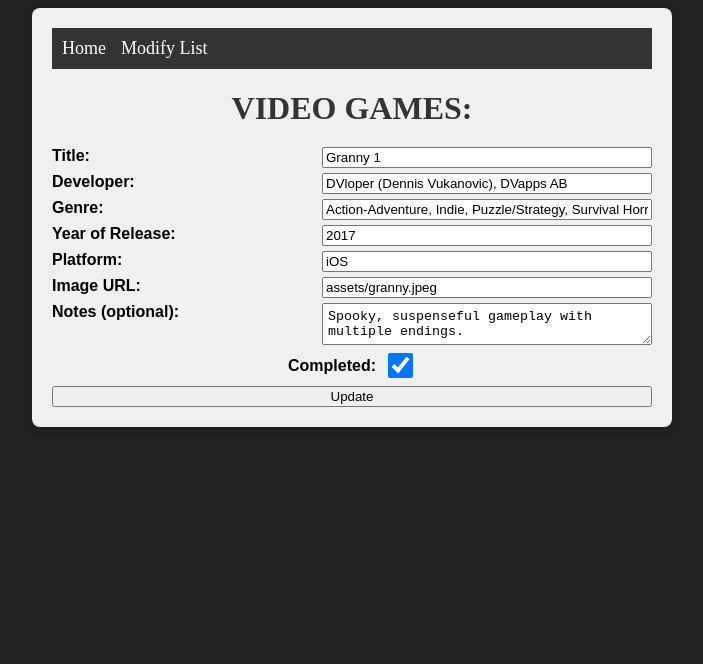
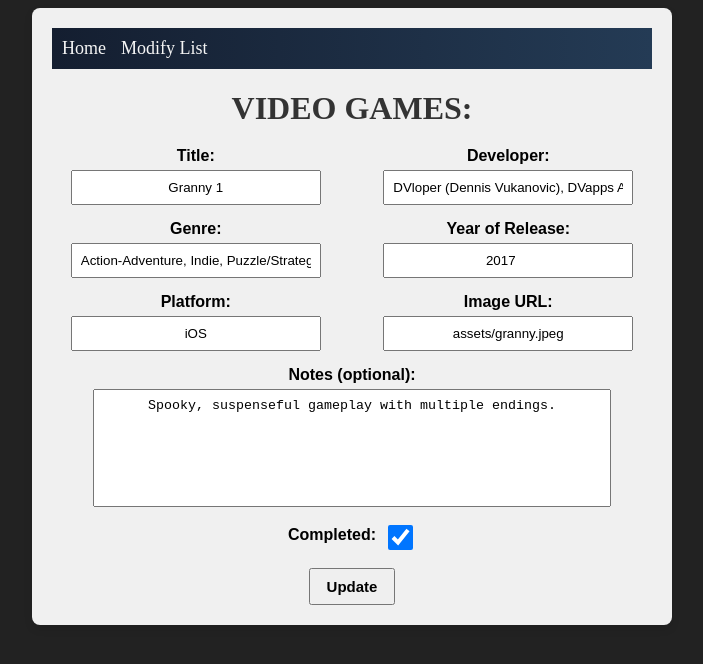
Before and after one commit to faarizsheikh/Faariz_Sheikh_Learning_Angular, an Angular app: page /modify/1 in a window 1280 px wide. Shown: the top 664 px of the page, without its empty margins (288-991 px from the left). Built offline with nearby package versions, Linux system fonts and the light colour scheme.

Commit message:
IMPROVED: Form attributes/limits + CHANGED: Navigation bar styling. CLEANED: CSS code.

```diff
--- a/src/app/app.css
+++ b/src/app/app.css
@@ -6,9 +6,7 @@
   margin-bottom: 20px;
 }
 
-h3 {
-  font-size: 2.4rem;
-}
+h3 {  font-size: 2.4rem;}
 
 .container {
   background-color: #f0f0f0;
@@ -20,19 +18,19 @@
 }
 
 .navbar {
-  background-color: #333;
+  background: linear-gradient(90deg, #141e30, #243b55);
   padding: 10px;
 
   a {
     font-size: 1.8em;
-    color: white;
+    color: #f5f5f5;
     text-decoration: none;
     margin-right: 15px;
     cursor: pointer;
   }
 
   a:hover {
-    color: #007bff;
+    color: #00e676;
     text-decoration: underline;
   }
 }
--- a/src/app/game-form/game-form.css
+++ b/src/app/game-form/game-form.css
@@ -1,32 +1,57 @@
 form {
   display: grid;
-  grid-auto-rows: auto;
   grid-template-areas:
-    "titleLbl titleTxt"
-    "devLbl devTxt"
-    "genreLbl genreTxt"
-    "yearLbl yearTxt"
-    "platformLbl platformTxt"
-    "imgLbl imgTxt"
-    "notesLbl notesTxt"
+    "title dev"
+    "genre year"
+    "platform img"
+    "notes notes"
     "completed completed"
     "submit submit";
-  grid-template-columns: 250px 1fr;
-  column-gap: 20px;
-  row-gap: 5px;
+  grid-template-columns: 1fr 1fr;
+  gap: 15px 25px;
+  justify-items: center;
+  text-align: center;
 }
 
-form > .completed {
-  grid-area: completed;
+form div {
   display: flex;
+  flex-direction: column;
   align-items: center;
-  justify-content: center;
-  gap: 8px;
 }
 
-form > label,
-form > .completed > label {
+form label {
   font: bold 16px sans-serif;
+  margin-bottom: 5px;
+}
+
+form input,
+form textarea {
+  width: 230px;
+  padding: 8px;
+  text-align: center;
+}
+
+form textarea {
+  resize: none;
+  height: 100px;
+  width: 500px;
+}
+
+/* NOTE: I wrote these in single lines to make code cleaner - I learned it from VSC extension: Prettier Formatter */
+form > div:nth-of-type(1) { grid-area: title; }
+form > div:nth-of-type(2) { grid-area: dev; }
+form > div:nth-of-type(3) { grid-area: genre; }
+form > div:nth-of-type(4) { grid-area: year; }
+form > div:nth-of-type(5) { grid-area: platform; }
+form > div:nth-of-type(6) { grid-area: img; }
+form > .notes { grid-area: notes; }
+form > .completed { grid-area: completed; }
+
+form .completed {
+  flex-direction: row;
+  justify-content: center;
+  align-items: center;
+  gap: 8px;
 }
 
 form .completed input[type="checkbox"] {
@@ -34,82 +59,10 @@
   height: 25px;
 }
 
-form > button {
+form button {
   grid-area: submit;
-  text-align: center;
+  justify-self: center;
+  padding: 8px 16px;
+  font: bold 15px sans-serif;
+  cursor: pointer;
 }
-
-form > input::placeholder,
-form > textarea::placeholder {
-  text-align: center;
-}
-
-/*form > textarea::placeholder {*/
-/*  vert-align: middle;*/
-/*}*/
-
-form > label:nth-of-type(1) {
-  grid-area: titleLbl;
-}
-
-form > label:nth-of-type(2) {
-  grid-area: devLbl;
-}
-
-form > label:nth-of-type(3) {
-  grid-area: genreLbl;
-}
-
-form > label:nth-of-type(4) {
-  grid-area: yearLbl;
-}
-
-form > label:nth-of-type(5) {
-  grid-area: platformLbl;
-}
-
-form > label:nth-of-type(6) {
-  grid-area: imgLbl;
-}
-
-form > label:nth-of-type(7) {
-  grid-area: notesLbl;
-}
-
-form > input:nth-of-type(1) {
-  grid-area: titleTxt;
-}
-
-form > input:nth-of-type(2) {
-  grid-area: devTxt;
-}
-
-form > input:nth-of-type(3) {
-  grid-area: genreTxt;
-}
-
-form > input:nth-of-type(4) {
-  grid-area: yearTxt;
-}
-
-form > input:nth-of-type(5) {
-  grid-area: platformTxt;
-}
-
-form > input:nth-of-type(6) {
-  grid-area: imgTxt;
-}
-
-form > textarea {
-  grid-area: notesTxt;
-  resize: vertical;
-  min-width: 100px;
-  max-height: 105px;
-  padding: 5px;
-}
-
-/* NOTE TO SELF: CHECK LATER IF NEEDED OR NOT for the width of the input boxes. */
-input:not(last-of-type) {
-  /*width: 100px;*/
-  /*background-color: red;*/
-}
--- a/src/app/game-form/game-form.html
+++ b/src/app/game-form/game-form.html
@@ -1,28 +1,42 @@
 <form [formGroup]="gameForm" (ngSubmit)="submitForm()">
-  <label for="forControlName(title)">Title:</label>
-  <input formControlName="title" placeholder="Title">
+  <div>
+    <label for="title">Title:</label>
+    <input id="title" formControlName="title" placeholder="Title" />
+  </div>
 
-  <label for="forControlName(developer)">Developer:</label>
-  <input formControlName="developer" placeholder="Developer" />
+  <div>
+    <label for="developer">Developer:</label>
+    <input id="developer" formControlName="developer" placeholder="Developer" />
+  </div>
 
-  <label for="forControlName(genre)">Genre:</label>
-  <input formControlName="genre" placeholder="Genre" />
+  <div>
+    <label for="genre">Genre:</label>
+    <input id="genre" formControlName="genre" placeholder="Genre" />
+  </div>
 
-  <label for="forControlName(yearReleased)">Year of Release:</label>
-  <input formControlName="yearReleased" type="number" placeholder="Year Released" />
+  <div>
+    <label for="yearReleased">Year of Release:</label>
+    <input id="yearReleased" formControlName="yearReleased" type="number" placeholder="Year Released" />
+  </div>
 
-  <label for="forControlName(platform)">Platform:</label>
-  <input formControlName="platform" placeholder="Platform" />
+  <div>
+    <label for="platform">Platform:</label>
+    <input id="platform" formControlName="platform" placeholder="Platform" />
+  </div>
 
-  <label for="forControlName(imageUrl)">Image URL:</label>
-  <input formControlName="imageUrl" placeholder="Image URL" />
+  <div>
+    <label for="imageUrl">Image URL:</label>
+    <input id="imageUrl" formControlName="imageUrl" placeholder="Image URL" />
+  </div>
 
-  <label for="forControlName(notes)">Notes (optional):</label>
-  <textarea maxlength="160" formControlName="notes" placeholder="Notes"></textarea>
+  <div class="notes">
+    <label for="notes">Notes (optional):</label>
+    <textarea id="notes" maxlength="300" formControlName="notes" placeholder="Notes"></textarea>
+  </div>
 
-  <div class = "completed">
-    <label for="formControlName(isCompleted)">Completed:</label>
-    <input type="checkbox" formControlName="isCompleted" />
+  <div class="completed">
+    <label for="isCompleted">Completed:</label>
+    <input id="isCompleted" type="checkbox" formControlName="isCompleted" />
   </div>
 
   <button type="submit">{{ isEditMode ? 'Update' : 'Add' }}</button>
--- a/src/app/game-list/game-list.css
+++ b/src/app/game-list/game-list.css
@@ -4,6 +4,4 @@
   display: block;
 }
 
-div {
-  cursor: pointer;
-}
+div { cursor: pointer; }
```
Also changed, not shown: src/app/game-list-item/game-list-item.css (+2 -6 lines), src/styles.css (+6 -18 lines).
